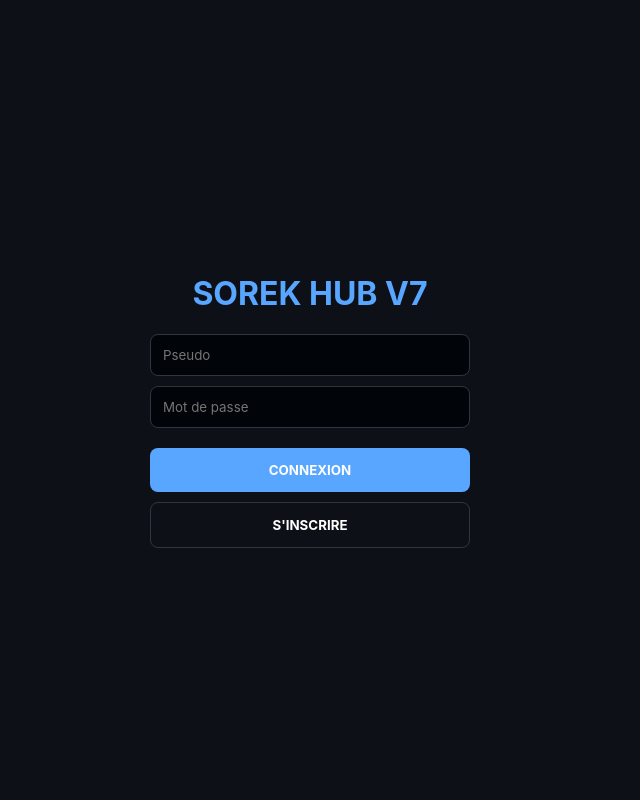
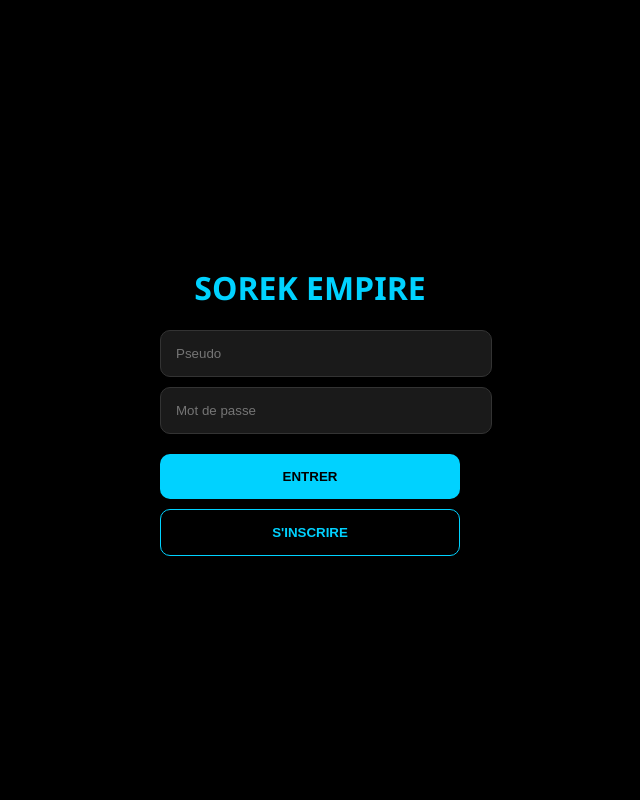
Before and after one commit to daxt61/tokacoockies_games, a Flask app: page / in a window 1280 px wide. Shown: the whole page, without its empty margins (330-970 px from the left). Run offline with Flask 3, Linux system fonts and the light colour scheme; some libraries are stand-ins or nearby versions.

Commit message:
Update index.html

```diff
--- a/templates/index.html
+++ b/templates/index.html
@@ -3,231 +3,199 @@
 <head>
     <meta charset="UTF-8">
     <meta name="viewport" content="width=device-width, initial-scale=1.0, maximum-scale=1.0, user-scalable=no, viewport-fit=cover">
-    <title>Sorek Hub V7 - Ultimate</title>
+    <title>Sorek Empire</title>
     <script src="https://cdnjs.cloudflare.com/ajax/libs/socket.io/4.0.1/socket.io.js"></script>
     <style>
-        :root { --bg: #0d1117; --panel: #161b22; --accent: #58a6ff; --gold: #f1c40f; --red: #f85149; --green: #238636; }
-        * { box-sizing: border-box; -webkit-tap-highlight-color: transparent; font-family: -apple-system, system-ui, sans-serif; }
-        body { background: var(--bg); color: #c9d1d9; margin: 0; height: 100dvh; display: flex; flex-direction: column; overflow: hidden; }
+        :root { --accent: #00d2ff; --gold: #ffca28; --bg: #0a0a0a; }
+        body { background: var(--bg); color: white; font-family: 'Segoe UI', sans-serif; margin: 0; height: 100dvh; display: flex; flex-direction: column; overflow: hidden; }
 
         /* HEADER */
-        header { padding: 15px; background: var(--panel); border-bottom: 1px solid #30363d; display: flex; justify-content: space-between; align-items: center; padding-top: env(safe-area-inset-top, 15px); }
-        .stat-box { display: flex; flex-direction: column; }
-        .badge { background: #30363d; padding: 2px 6px; border-radius: 4px; font-size: 0.7rem; color: var(--accent); font-weight: bold; width: fit-content; }
+        header { padding: 15px; background: #111; display: flex; justify-content: space-between; border-bottom: 2px solid #222; }
+        .badge { background: var(--accent); color: black; padding: 2px 8px; border-radius: 4px; font-weight: bold; font-size: 0.8rem; }
 
-        /* NAVIGATION BASSE */
-        nav { height: 70px; background: var(--panel); display: flex; justify-content: space-around; align-items: center; border-top: 1px solid #30363d; padding-bottom: env(safe-area-inset-bottom); }
-        .nav-item { flex: 1; text-align: center; color: #8b949e; font-size: 0.75rem; cursor: pointer; }
-        .nav-item.active { color: var(--accent); }
-        .nav-item i { display: block; font-size: 1.4rem; margin-bottom: 2px; }
+        /* CLICK AREA */
+        #main-display { text-align: center; margin-top: 40px; }
+        #score-big { font-size: 3.5rem; font-weight: 800; color: var(--accent); text-shadow: 0 0 20px rgba(0,210,255,0.4); display: block; }
+        #btn-clicker {
+            width: 200px; height: 200px; border-radius: 50%; border: 8px solid var(--accent);
+            background: radial-gradient(circle, #222, #000); font-size: 5rem;
+            margin: 20px auto; display: flex; align-items: center; justify-content: center;
+            cursor: pointer; transition: 0.05s; box-shadow: 0 0 30px rgba(0,0,0,0.5);
+        }
+        #btn-clicker:active { transform: scale(0.9); }
 
-        /* VUES */
-        main { flex: 1; overflow-y: auto; position: relative; }
-        .view { display: none; padding: 20px; height: 100%; }
-        .view.active { display: block; animation: fadeIn 0.2s ease-in; }
-        @keyframes fadeIn { from { opacity: 0; } to { opacity: 1; } }
-
-        /* BOUTONS & INPUTS */
-        .btn { width: 100%; padding: 14px; border-radius: 8px; border: none; font-weight: bold; cursor: pointer; margin-top: 10px; background: var(--accent); color: white; }
-        input { width: 100%; padding: 12px; background: #010409; border: 1px solid #30363d; color: white; border-radius: 8px; margin-bottom: 10px; }
-
-        /* CLICKER */
-        #btn-clicker { width: 160px; height: 160px; border-radius: 50%; border: 6px solid var(--accent); background: #161b22; font-size: 4.5rem; cursor: pointer; margin: 20px auto; display: flex; align-items: center; justify-content: center; box-shadow: 0 0 20px rgba(88, 166, 255, 0.2); }
-        #btn-clicker:active { transform: scale(0.92); }
-
-        /* CASINO */
-        .slot-machine { background: #000; padding: 20px; border-radius: 15px; border: 2px solid var(--gold); text-align: center; }
-        .slot-row { display: flex; justify-content: center; gap: 10px; font-size: 3rem; margin: 15px 0; }
+        /* UI ELEMENTS */
+        .view { display: none; padding: 20px; height: 100%; overflow-y: auto; text-align: center; }
+        .view.active { display: block; }
+        .btn { width: 100%; padding: 15px; border-radius: 10px; border: none; font-weight: bold; margin-top: 10px; cursor: pointer; background: var(--accent); color: black; }
+        input { width: 100%; padding: 15px; background: #1a1a1a; border: 1px solid #333; color: white; border-radius: 10px; margin-bottom: 10px; }
 
         /* CHAT */
-        #chat-msgs { height: 250px; overflow-y: auto; background: #010409; padding: 10px; border-radius: 8px; text-align: left; font-size: 0.9rem; }
+        #chat-box { height: 200px; background: black; border-radius: 10px; overflow-y: auto; padding: 10px; text-align: left; font-size: 0.9rem; margin-bottom: 10px; }
 
-        /* FRIENDS */
-        .friend-card { display: flex; justify-content: space-between; background: #1c2128; padding: 10px; border-radius: 6px; margin-bottom: 8px; align-items: center; }
-        .online-dot { width: 8px; height: 8px; background: #238636; border-radius: 50%; display: inline-block; margin-right: 5px; }
+        /* NAV */
+        nav { height: 70px; background: #111; border-top: 2px solid #222; display: flex; justify-content: space-around; align-items: center; }
+        .nav-item { color: #555; font-size: 0.8rem; cursor: pointer; text-align: center; }
+        .nav-item.active { color: var(--accent); }
 
-        #auth-overlay { position: fixed; inset: 0; background: #0d1117; z-index: 9999; display: flex; align-items: center; justify-content: center; }
+        #auth-overlay { position: fixed; inset: 0; background: black; z-index: 1000; display: flex; align-items: center; justify-content: center; }
     </style>
 </head>
 <body>
 
     <div id="auth-overlay">
-        <div style="width: 85%; max-width: 320px; text-align: center;">
-            <h1 style="color:var(--accent)">SOREK HUB V7</h1>
+        <div style="width: 80%; max-width: 300px; text-align: center;">
+            <h1 style="color:var(--accent)">SOREK EMPIRE</h1>
             <input id="u" placeholder="Pseudo">
             <input id="p" type="password" placeholder="Mot de passe">
-            <button class="btn" onclick="auth('login')">CONNEXION</button>
-            <button class="btn" style="background:none; border:1px solid #30363d" onclick="auth('register')">S'INSCRIRE</button>
+            <button class="btn" onclick="auth('login')">ENTRER</button>
+            <button class="btn" style="background:none; color:var(--accent); border:1px solid var(--accent)" onclick="auth('register')">S'INSCRIRE</button>
         </div>
     </div>
 
     <header>
-        <div class="stat-box">
-            <span id="rank-badge" class="badge">Vagabond</span>
-            <span style="font-size: 1.3rem; font-weight: bold;"><span id="score-val">0</span> 💰</span>
-        </div>
-        <div style="text-align: right;">
-            <div style="font-size: 0.75rem; color: #8b949e;">Guilde</div>
-            <div id="guild-tag" style="color:var(--gold); font-weight: bold;">Aucune</div>
-        </div>
+        <span id="rank-badge" class="badge">Vagabond</span>
+        <span id="guild-display" style="color:var(--gold); font-weight: bold;">[SOLO]</span>
     </header>
 
     <main>
         <div id="view-clicker" class="view active">
-            <button id="btn-clicker" onclick="clickAction()">👆</button>
-            <p>Puissance de clic : <b>x<span id="mult-val">1</span></b></p>
-            <button class="btn" onclick="socket.emit('buy_upgrade')">AMÉLIORER (💰 <span id="cost-val">100</span>)</button>
-            <div id="rel-lb" style="margin-top:20px; font-size:0.85rem; background:rgba(0,0,0,0.2); padding:10px; border-radius:8px;"></div>
+            <div id="main-display">
+                <span id="score-big">0</span>
+                <p style="margin:0; color:#666">clics accumulés</p>
+                <button id="btn-clicker" onclick="clickAction()">👆</button>
+                <p>Puissance actuelle : <b id="mult-val">1</b></p>
+                <button class="btn" onclick="socket.emit('buy_upgrade')">BOOSTER CLICS (💰 <span id="cost-val">100</span>)</button>
+            </div>
         </div>
 
         <div id="view-casino" class="view">
-            <h2 style="color:var(--gold)">SOREK CASINO</h2>
-            <div class="slot-machine">
-                <div class="slot-row">
-                    <span id="s1">🎰</span><span id="s2">🎰</span><span id="s3">🎰</span>
-                </div>
-                <button class="btn" style="background:var(--gold); color:black" onclick="spinCasino()" id="btn-spin">MISER 500 💰</button>
-            </div>
+            <h2 style="color:var(--gold)">🎰 CASINO ROYAL</h2>
+            <div style="font-size: 4rem; margin: 30px 0;" id="slot-machine">❓ ❓ ❓</div>
+            <button class="btn" style="background:var(--gold)" onclick="spinCasino()" id="btn-spin">MISER 500 CLICS</button>
+            <p id="casino-msg"></p>
         </div>
 
         <div id="view-guild" class="view">
-            <h3>🛡️ GUILDE</h3>
-            <div id="guild-content">
-                <input id="g-name" placeholder="Nom de la guilde">
-                <button class="btn" onclick="createGuild()">CRÉER GUILDE</button>
-                <hr style="border:0; border-top:1px solid #30363d; margin:20px 0;">
-                <button class="btn" style="background:var(--red)" onclick="socket.emit('trahir_guilde')">TRAHIR LA GUILDE</button>
-            </div>
+            <h2>🛡️ VOTRE GUILDE</h2>
+            <input id="g-name" placeholder="Nom de la guilde">
+            <button class="btn" onclick="createGuild()">FONDER LA GUILDE</button>
         </div>
 
-        <div id="view-social" class="view">
-            <h3>👥 AMIS</h3>
+        <div id="view-chat" class="view">
+            <h2>💬 CHAT MONDIAL</h2>
+            <div id="chat-box"></div>
             <div style="display:flex; gap:5px;">
-                <input id="f-name" placeholder="Ajouter un ami..." style="margin:0;">
-                <button class="btn" style="width:50px; margin:0;" onclick="addFriend()">+</button>
-            </div>
-            <div id="friends-list" style="margin-top:10px; max-height:150px; overflow-y:auto;"></div>
-
-            <h3 style="margin-top:20px;">💬 TCHAT GLOBAL</h3>
-            <div id="chat-msgs"></div>
-            <div style="display:flex; gap:5px; margin-top:10px;">
                 <input id="mi" placeholder="Message..." style="margin:0;">
-                <button class="btn" style="width:60px; margin:0;" onclick="sendMsg()">➤</button>
+                <button class="btn" style="width:60px; margin:0" onclick="sendMsg()">➤</button>
             </div>
         </div>
     </main>
 
     <nav>
-        <div class="nav-item active" onclick="showV('clicker', this)"><i>🖱️</i>Click</div>
-        <div class="nav-item" onclick="showV('casino', this)"><i>🎰</i>Casino</div>
-        <div class="nav-item" onclick="showV('guild', this)"><i>🛡️</i>Guilde</div>
-        <div class="nav-item" onclick="showV('social', this)"><i>💬</i>Social</div>
+        <div class="nav-item active" onclick="showV('clicker', this)">Click</div>
+        <div class="nav-item" onclick="showV('casino', this)">Casino</div>
+        <div class="nav-item" onclick="showV('guild', this)">Guilde</div>
+        <div class="nav-item" onclick="showV('chat', this)">Chat</div>
     </nav>
 
     <script>
         const socket = io();
         let myMult = 1;
         let audioCtx = null;
-        let myPseudo = "";
+
+        // --- MOTEUR DE SON ---
+        function playSfx(f, type="sine") {
+            if(!audioCtx) audioCtx = new (window.AudioContext || window.webkitAudioContext)();
+            const osc = audioCtx.createOscillator();
+            const g = audioCtx.createGain();
+            osc.type = type;
+            osc.connect(g); g.connect(audioCtx.destination);
+            osc.frequency.setValueAtTime(f, audioCtx.currentTime);
+            g.gain.setValueAtTime(0.1, audioCtx.currentTime);
+            g.gain.exponentialRampToValueAtTime(0.01, audioCtx.currentTime + 0.1);
+            osc.start(); osc.stop(audioCtx.currentTime + 0.1);
+        }
 
         // --- AUTH ---
         function auth(t) {
-            const u = document.getElementById('u').value.trim();
+            const u = document.getElementById('u').value;
             const p = document.getElementById('p').value;
-            if(u && p) {
-                myPseudo = u;
-                socket.emit('login_action', {pseudo: u, password: p, type: t});
-            }
+            if(u && p) socket.emit('login_action', {pseudo: u, password: p, type: t});
         }
         socket.on('login_ok', d => {
             document.getElementById('auth-overlay').style.display = 'none';
             updateUI(d);
         });
-        socket.on('auth_error', m => alert(m));
 
-        // --- UI CORE ---
         function updateUI(d) {
-            if(d.clicks !== undefined) document.getElementById('score-val').innerText = d.clicks;
-            if(d.mult !== undefined) {
+            if(d.clicks !== undefined) document.getElementById('score-big').innerText = d.clicks;
+            if(d.rank) document.getElementById('rank-badge').innerText = d.rank;
+            if(d.guild) document.getElementById('guild-display').innerText = `[${d.guild.toUpperCase()}]`;
+            if(d.mult) {
+                myMult = d.mult;
                 document.getElementById('mult-val').innerText = d.mult;
                 document.getElementById('cost-val').innerText = d.mult * 100;
-                myMult = d.mult;
             }
-            if(d.rank) document.getElementById('rank-badge').innerText = d.rank;
-            if(d.guild) document.getElementById('guild-tag').innerText = d.guild;
-
-            // Emoji update
-            const emojis = ["👆", "👊", "🔥", "💎", "👑", "🚀", "⚡"];
-            let idx = Math.min(Math.floor((d.clicks || 0) / 1000), emojis.length - 1);
-            document.getElementById('btn-clicker').innerText = emojis[idx];
         }
 
-        socket.on('update_score', d => updateUI(d));
+        socket.on('update_score', d => {
+            document.getElementById('score-big').innerText = d.clicks;
+            document.getElementById('rank-badge').innerText = d.rank;
+        });
+
         socket.on('update_full_state', d => updateUI(d));
 
-        // --- CLICKER ---
+        // --- ACTIONS ---
         function clickAction() {
-            let s = document.getElementById('score-val');
+            playSfx(440);
+            let s = document.getElementById('score-big');
             s.innerText = parseInt(s.innerText) + myMult;
             socket.emit('add_click');
         }
 
-        // --- CASINO ---
         function spinCasino() {
             socket.emit('spin_wheel');
-            let anim = setInterval(() => {
-                const syms = ["🍒","🍋","💎","7️⃣","🎰"];
-                document.getElementById('s1').innerText = syms[Math.floor(Math.random()*5)];
-                document.getElementById('s2').innerText = syms[Math.floor(Math.random()*5)];
-                document.getElementById('s3').innerText = syms[Math.floor(Math.random()*5)];
+            let slot = document.getElementById('slot-machine');
+            let itv = setInterval(() => {
+                const emo = ["🍒","💎","7️⃣","🍋","🍀"];
+                slot.innerText = emo[Math.floor(Math.random()*5)] + " " + emo[Math.floor(Math.random()*5)] + " " + emo[Math.floor(Math.random()*5)];
+                playSfx(200, "square");
             }, 100);
 
             socket.once('spin_result', d => {
                 setTimeout(() => {
-                    clearInterval(anim);
-                    const res = d.outcome === 'perdu' ? ["❌","🍋","🍒"] : ["💎","💎","💎"];
-                    document.getElementById('s1').innerText = res[0];
-                    document.getElementById('s2').innerText = res[1];
-                    document.getElementById('s3').innerText = res[2];
-                    alert(d.outcome === 'perdu' ? "Perdu !" : "GAGNÉ !");
+                    clearInterval(itv);
+                    if(d.outcome === 'gagné') {
+                        slot.innerText = "💎 💎 💎";
+                        playSfx(880);
+                        alert("JACKPOT !");
+                    } else {
+                        slot.innerText = "❌ 🍋 🍒";
+                        playSfx(150, "sawtooth");
+                    }
+                    document.getElementById('score-big').innerText = d.clicks;
                 }, 1000);
             });
         }
 
-        // --- GUILDES ---
         function createGuild() {
             const n = document.getElementById('g-name').value;
             if(n) socket.emit('create_guild', {name: n});
         }
 
-        // --- SOCIAL (CHAT & AMIS) ---
         function sendMsg() {
             const i = document.getElementById('mi');
             if(i.value) socket.emit('msg', {m: i.value});
             i.value = "";
         }
+
         socket.on('new_msg', d => {
-            const b = document.getElementById('chat-msgs');
-            b.innerHTML += `<div><small>[${d.r}]</small> <b>${d.p}:</b> ${d.m}</div>`;
+            const b = document.getElementById('chat-box');
+            b.innerHTML += `<div><small>${d.r}</small> <b>${d.p}:</b> ${d.m}</div>`;
             b.scrollTop = b.scrollHeight;
         });
 
-        function addFriend() {
-            const n = document.getElementById('f-name').value;
-            if(n) socket.emit('add_friend', {target: n});
-            document.getElementById('f-name').value = "";
-        }
-        socket.on('update_friends', d => {
-            const list = document.getElementById('friends-list');
-            list.innerHTML = d.friends.map(f => `
-                <div class="friend-card">
-                    <span><span class="online-dot" style="background:${f.online?'#238636':'#8b949e'}"></span>${f.name}</span>
-                    <small>${f.online ? 'En ligne' : 'Hors ligne'}</small>
-                </div>
-            `).join('');
-        });
-
-        // --- NAVIGATION ---
         function showV(id, el) {
             document.querySelectorAll('.view').forEach(v => v.classList.remove('active'));
             document.querySelectorAll('.nav-item').forEach(n => n.classList.remove('active'));
@@ -235,11 +203,7 @@
             el.classList.add('active');
         }
 
-        function clickAction() {
-            let s = document.getElementById('score-val');
-            s.innerText = parseInt(s.innerText) + myMult;
-            socket.emit('add_click');
-        }
+        socket.on('notif', m => alert(m));
     </script>
 </body>
 </html>
```
